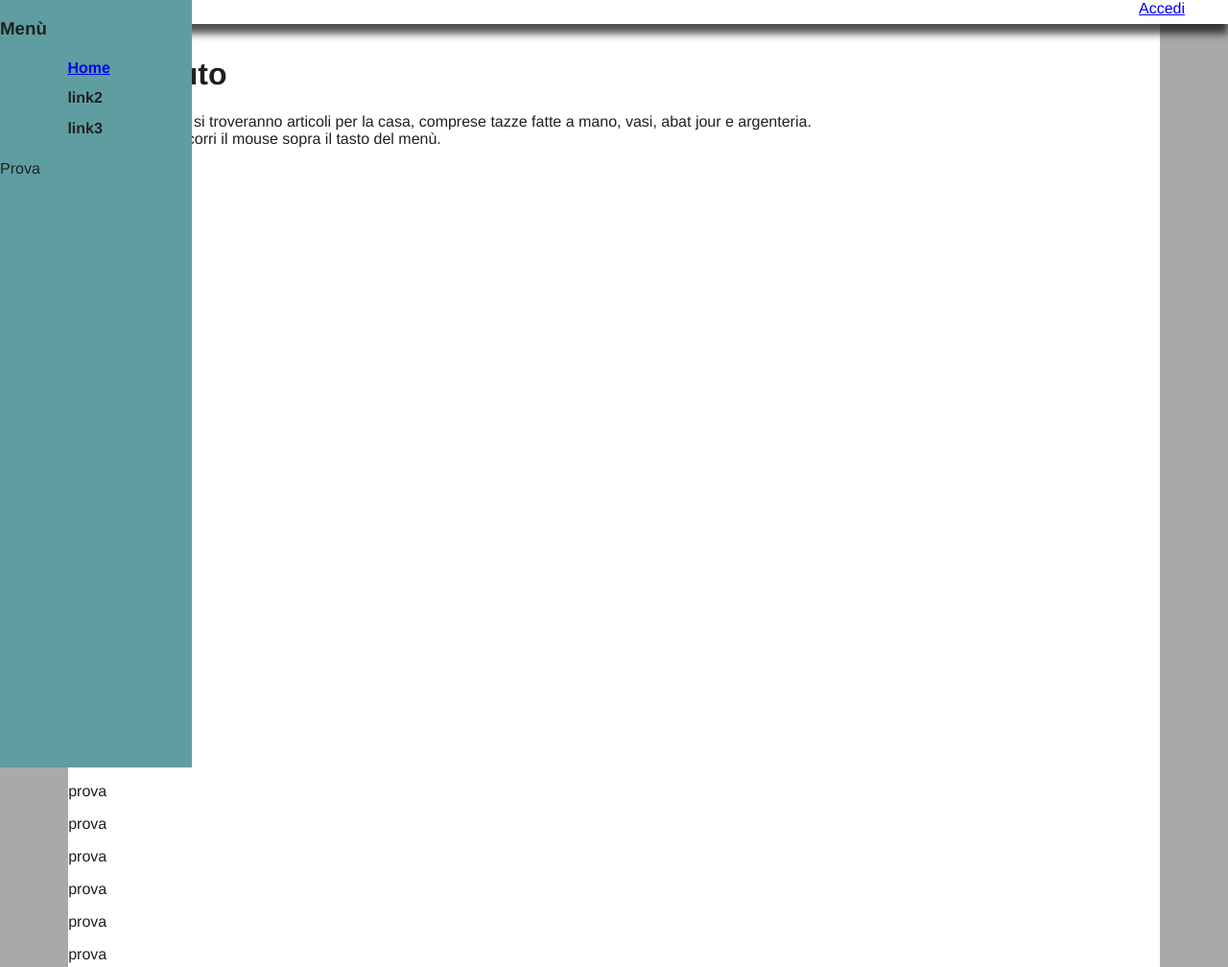
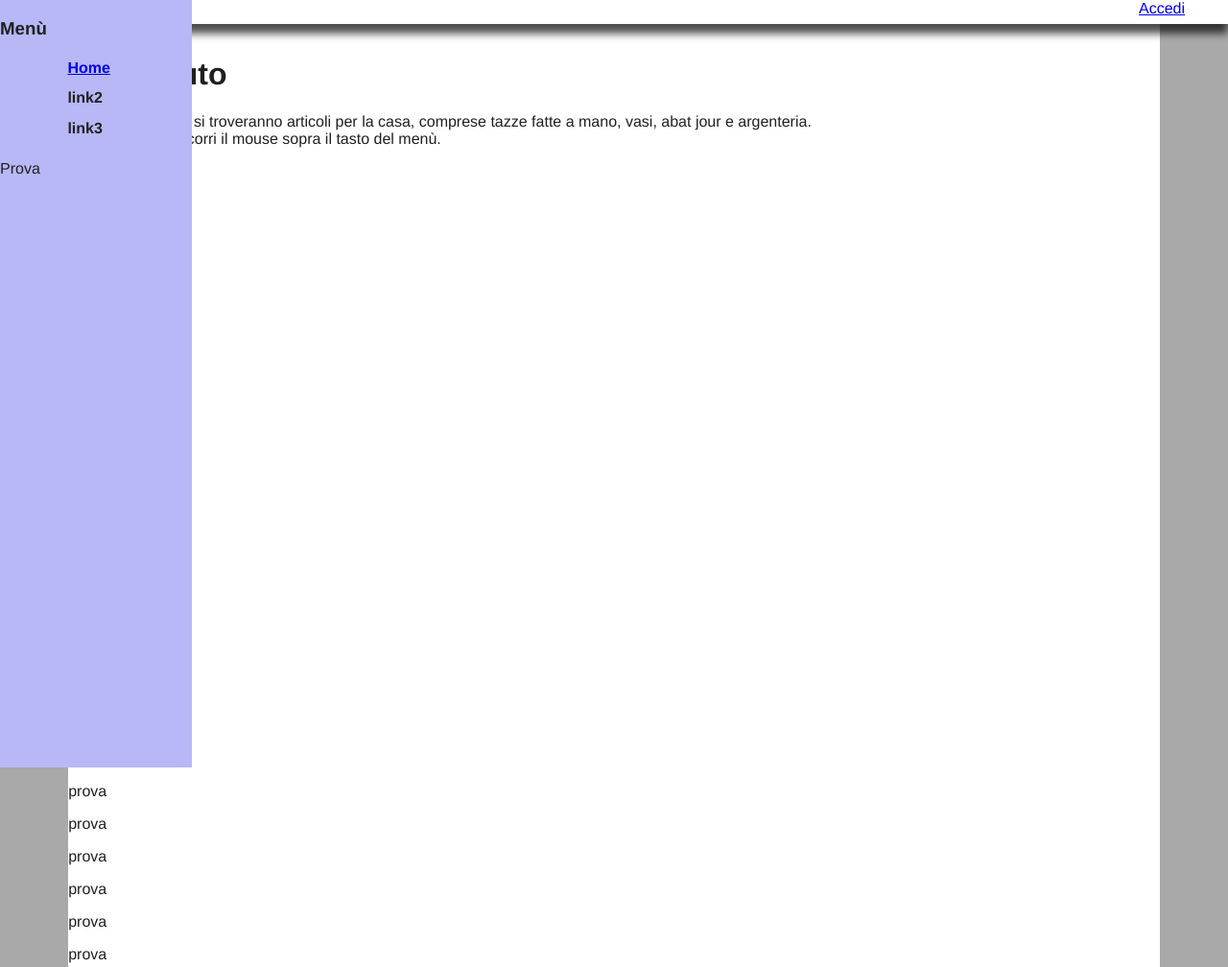
Before and after one commit to Polpetta/basidati2015, a PHP site: page / in a window 1280 px wide. Shown: the top 1008 px of the page at 96% size. Run offline with PHP 8.4, Linux system fonts and the light colour scheme.

Commit message:
Modifica colore background del drawer

```diff
--- a/css/menu.css
+++ b/css/menu.css
@@ -19,7 +19,7 @@
 	left: -200px;
 	width: 200px;
 	height: 100%;
-	background-color:cadetblue;
+	background-color:#B8B8F7;
 }
 
 #drawer li{
```
